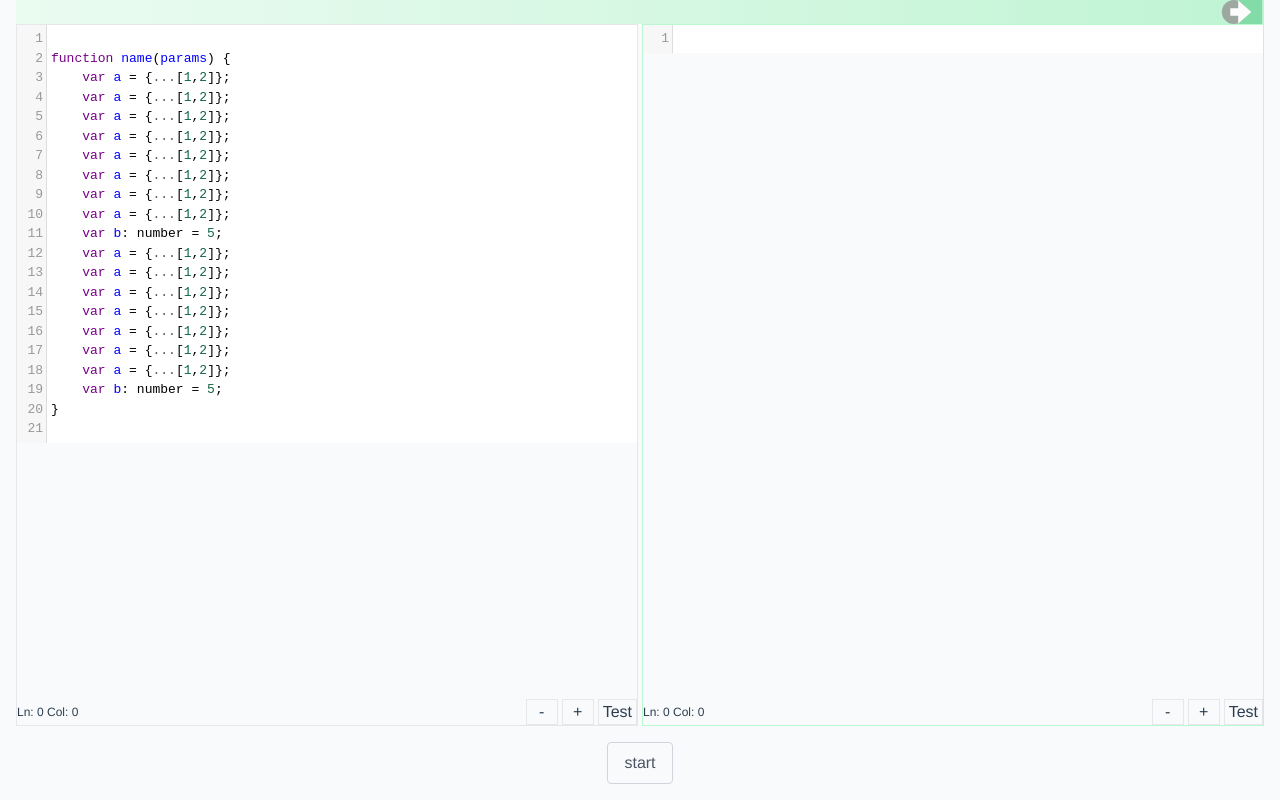
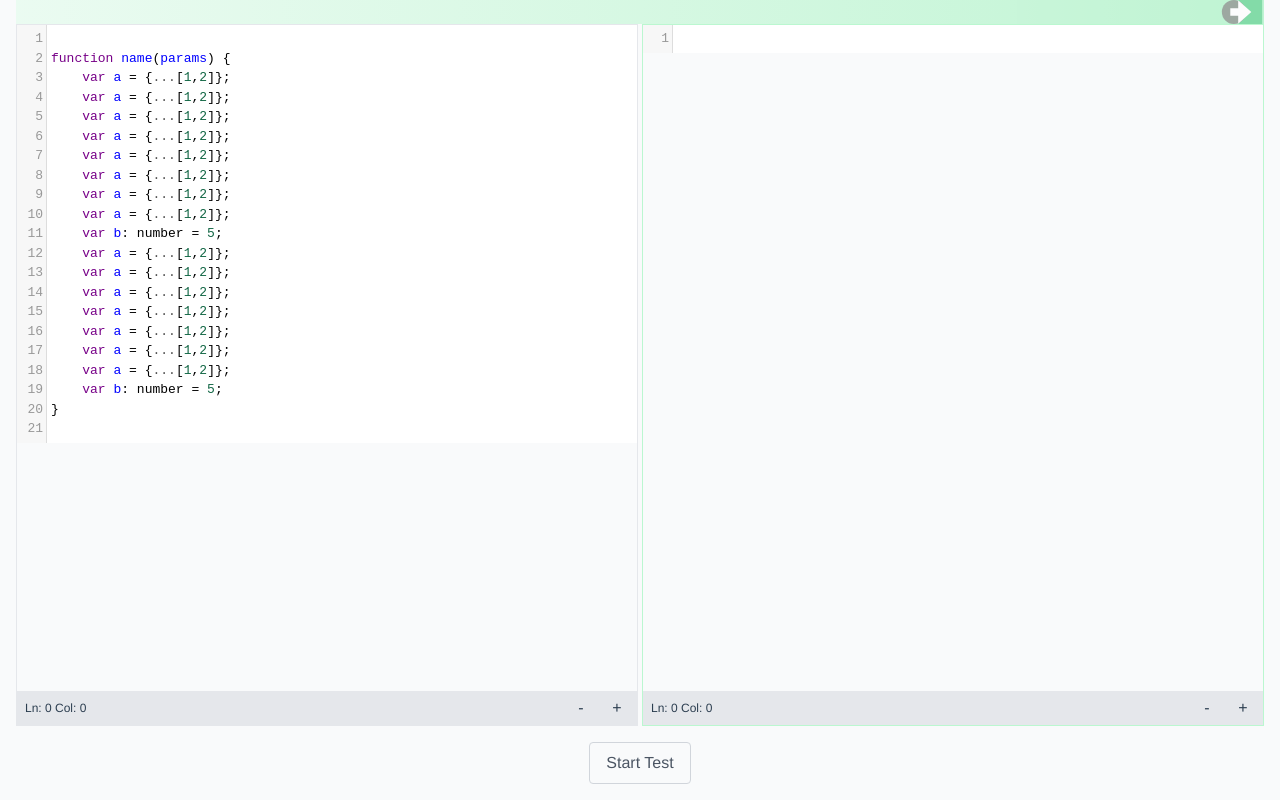
Before and after one commit to maxzz/revue-playground, a Vue app: page / in a window 1280 px wide. Built offline with nearby package versions, Linux system fonts and the light colour scheme.

Commit message:
Feature: add Editors layout update

```diff
--- a/src/components/Editor.vue
+++ b/src/components/Editor.vue
@@ -1,11 +1,11 @@
 <template>
     <div class="flex flex-col">
         <div ref="elEditor" class="flex-1"></div>
-        <div class="flex justify-end items-center">
-            <span class="mr-4 text-xs flex-1">Ln: {{editorPos.ln}} Col: {{editorPos.col}}</span>
+        <div class="flex justify-end items-center bg-gray-200 py-1">
+            <span class="mx-2 text-xs flex-1">Ln: {{editorPos.ln}} Col: {{editorPos.col}}</span>
             <input class="px-1 border-1 w-8 mr-1" type="button" value="-" @click="onTestRemoveErrorClick">
             <input class="px-1 border-1 w-8 mr-1" type="button" value="+" @click="onTestAddErrorClick">
-            <input class="px-1 border-1 " type="button" value="Test" @click="onTestClick">
+            <!-- <input class="px-1 border-1 " type="button" value="Test" @click="onTestClick"> -->
         </div>
     </div>
 </template>
--- a/src/components/Editors.vue
+++ b/src/components/Editors.vue
@@ -11,7 +11,7 @@
     </div>
 
     <div class="flex justify-center mb-4">
-        <input type="button" value="start" @click="onBtnStart" class="btn important:focus:ring-0">
+        <input type="button" value="Start Test" @click="onBtnStart" class="btn important:focus:ring-0">
     </div>
 </template>
 
```
